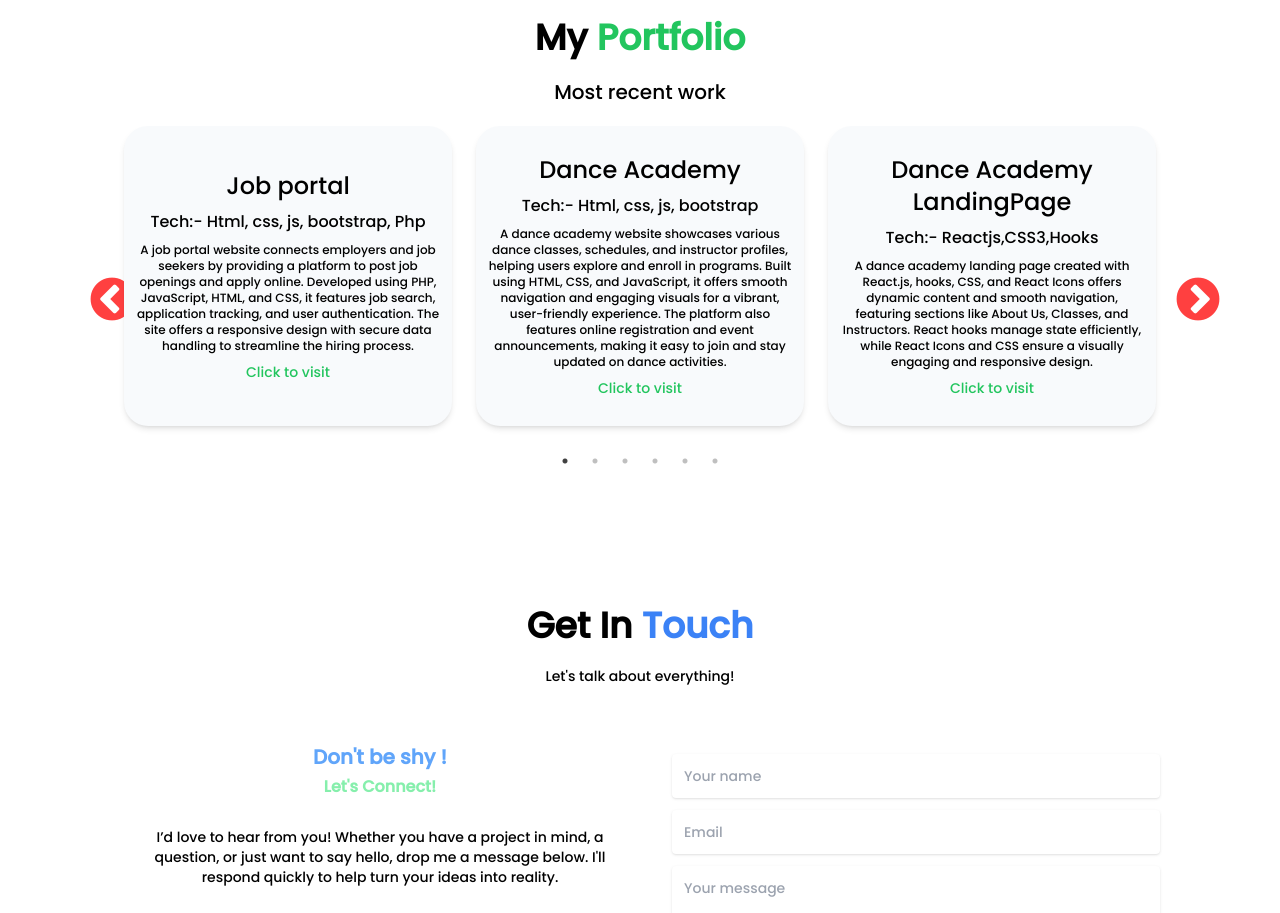
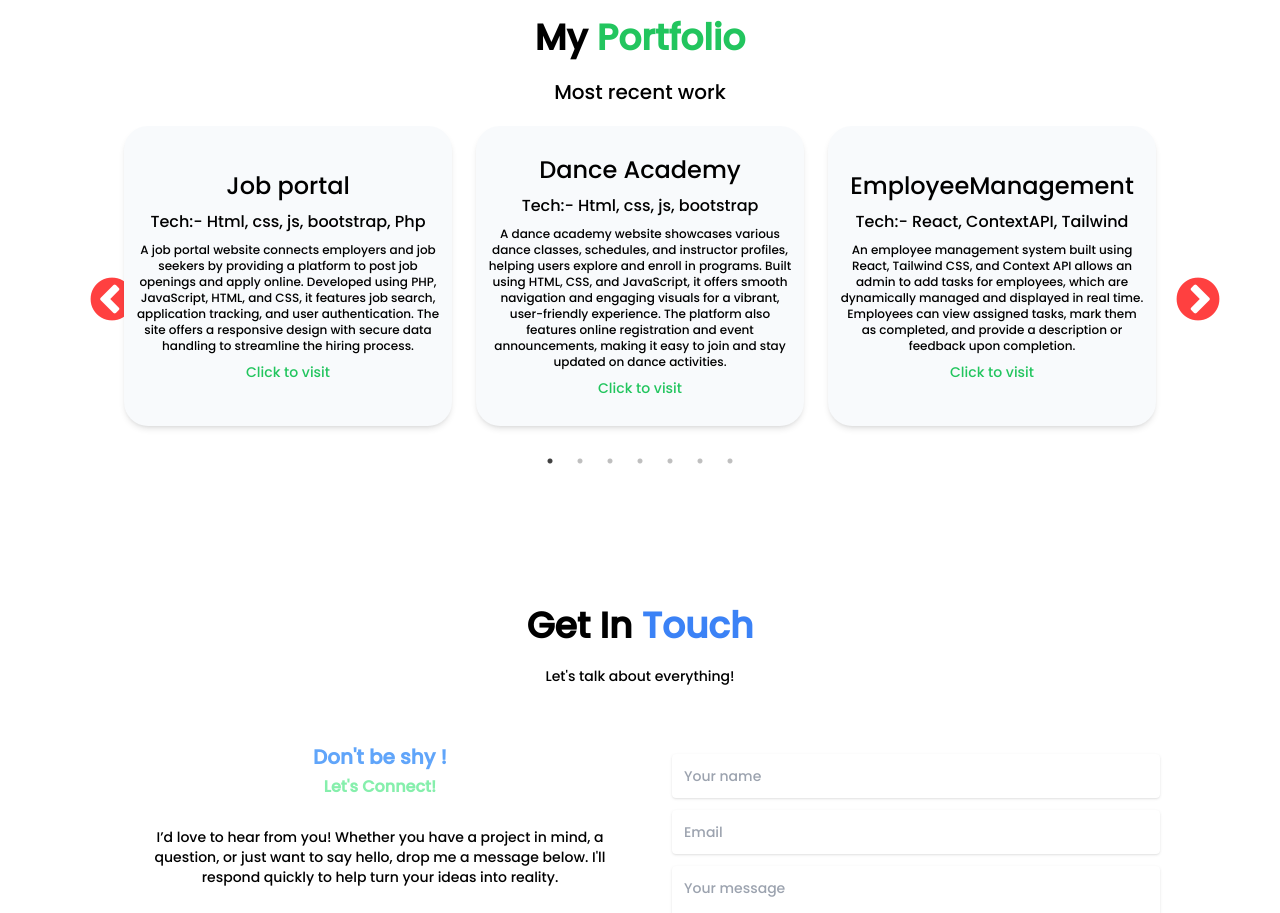
Before and after one commit to Kalpesh-Hire/Kalpesh-Portfolio, a React (Vite) app: page / in a window 1280 px wide. Shown: the part 3100-4013 px from the top of the page. Built offline with nearby package versions, Linux system fonts and the light colour scheme.

Commit message:
add data

```diff
--- a/src/Data/ProjectsData.jsx
+++ b/src/Data/ProjectsData.jsx
@@ -21,6 +21,17 @@ const projectData = [
     Tech: "Html, css, js, bootstrap",
     discription:
       "A dance academy website showcases various dance classes, schedules, and instructor profiles, helping users explore and enroll in programs. Built using HTML, CSS, and JavaScript, it offers smooth navigation and engaging visuals for a vibrant, user-friendly experience. The platform also features online registration and event announcements, making it easy to join and stay updated on dance activities.",
+    btn: (
+      <a href="" className="flex flex-row items-center">
+        <FaExternalLinkAlt className="mx-1" /> Visit
+      </a>
+    ),
+  },
+  {
+    title: "EmployeeManagement",
+    Tech: "React, ContextAPI, Tailwind",
+    discription:
+      "An employee management system built using React, Tailwind CSS, and Context API allows an admin to add tasks for employees, which are dynamically managed and displayed in real time. Employees can view assigned tasks, mark them as completed, and provide a description or feedback upon completion.",
     btn: (
       <a href="" className="flex flex-row items-center">
         <FaExternalLinkAlt className="mx-1" /> Visit
```
